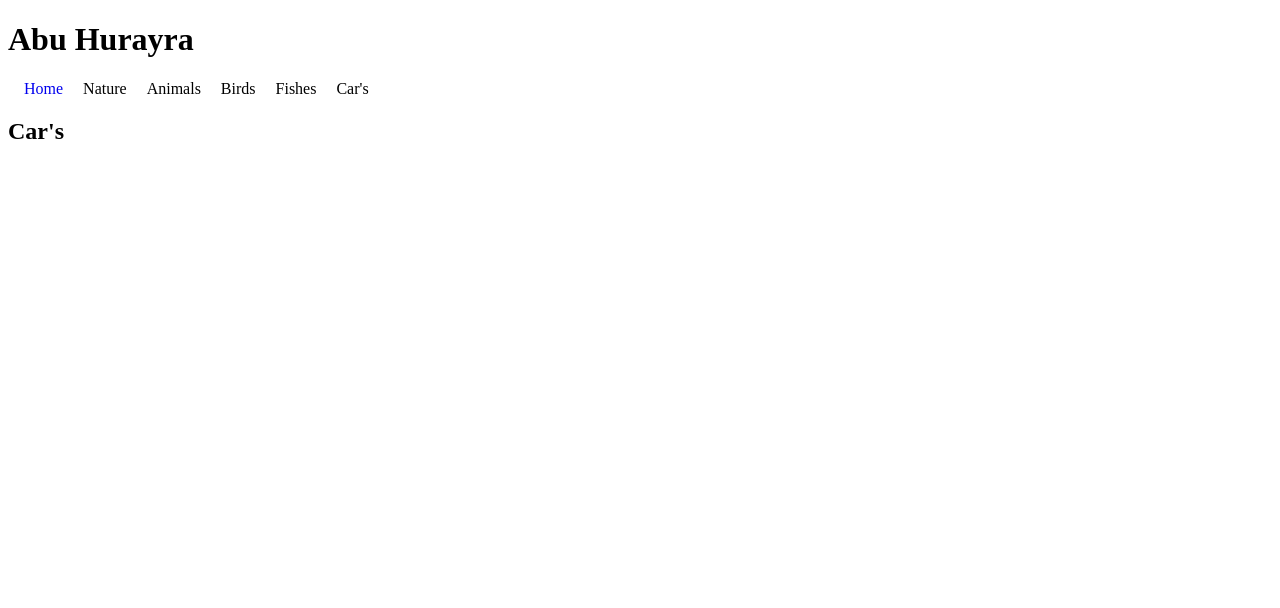
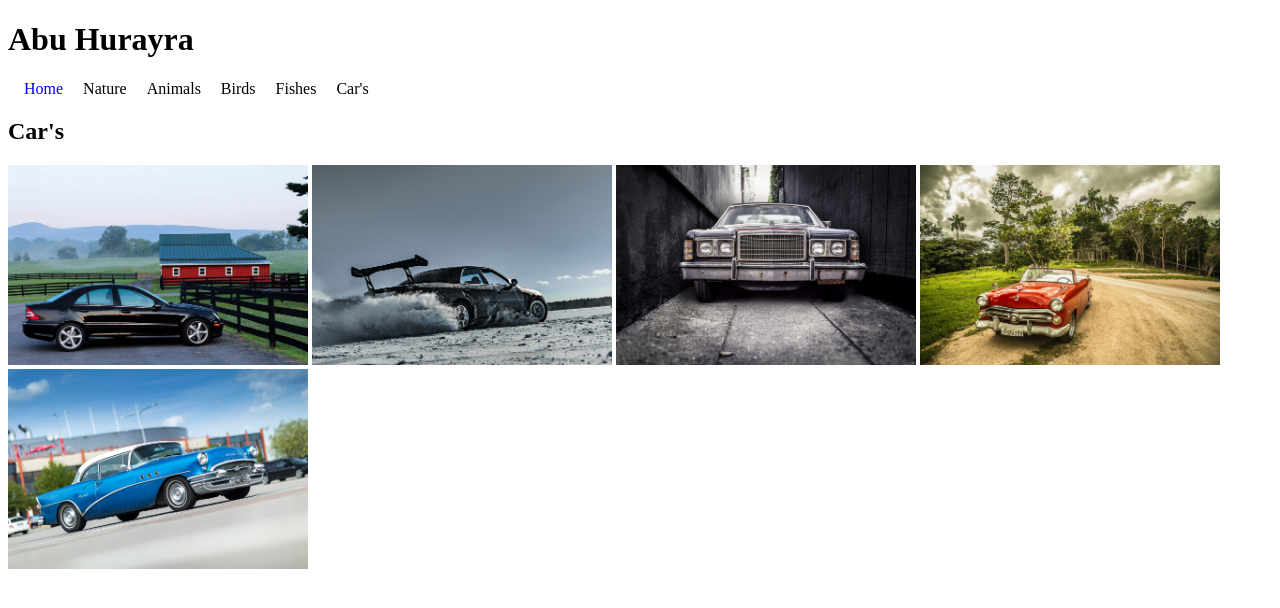
Before and after one commit to codebyhurayra/ideo_first-assignment, a plain HTML site: page car.html in a window 1280 px wide. Drawn offline with Linux system fonts and the light colour scheme; the site is published under a folder, as on GitHub Pages, so addresses that start at the root find nothing.

Commit message:
Update car.html

```diff
--- a/car.html
+++ b/car.html
@@ -21,11 +21,11 @@
     <a href="car.html" style="text-decoration: none; color: black;">Car's</a>
 <br>
     <h2>Car's</h2>
-    <img src="/images/car(1).jpg"width="300" alt="">
-    <img src="/images/car(2).jpg"width="300" alt="">
-    <img src="/images/car(3).jpg"width="300" alt="">
-    <img src="/images/car(4).jpg"width="300" alt="">
-    <img src="/images/car(5).jpg"width="300" alt="">
+    <img src="images/car(1).jpg"width="300" alt="">
+    <img src="images/car(2).jpg"width="300" alt="">
+    <img src="images/car(3).jpg"width="300" alt="">
+    <img src="images/car(4).jpg"width="300" alt="">
+    <img src="images/car(5).jpg"width="300" alt="">
 
 </body>
 </html>
```
